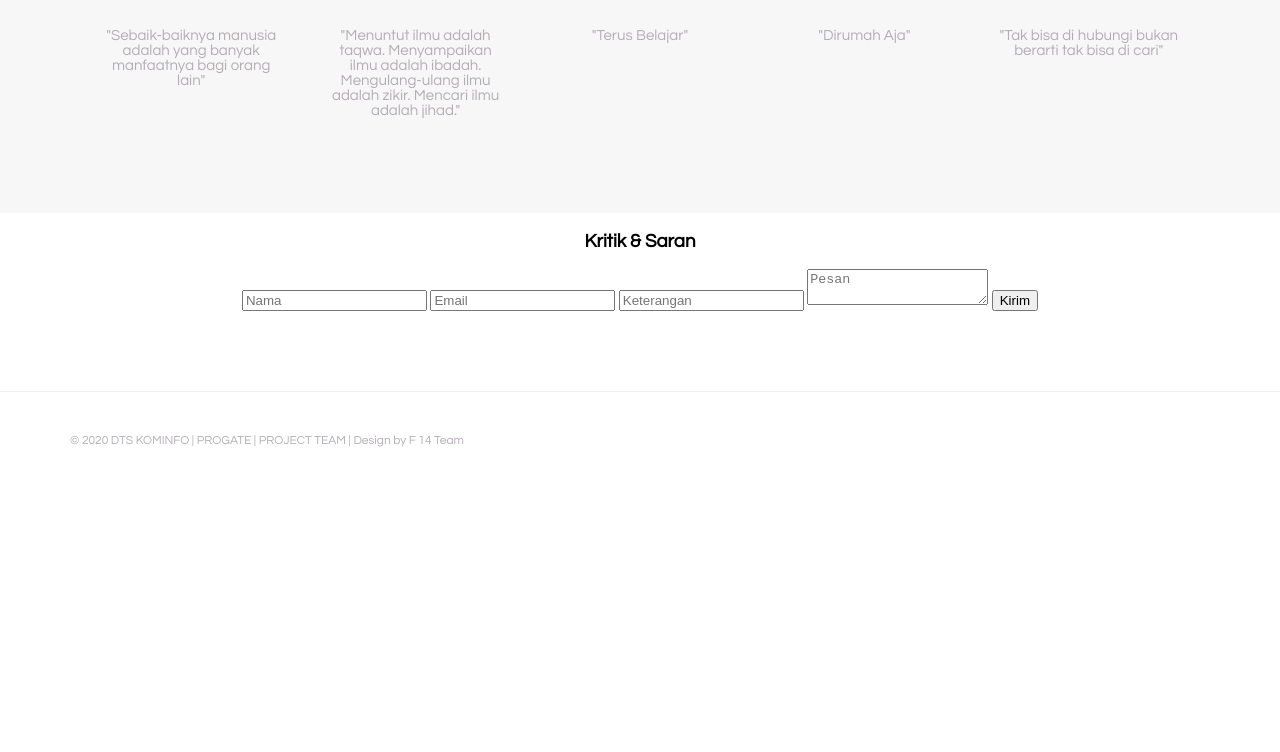
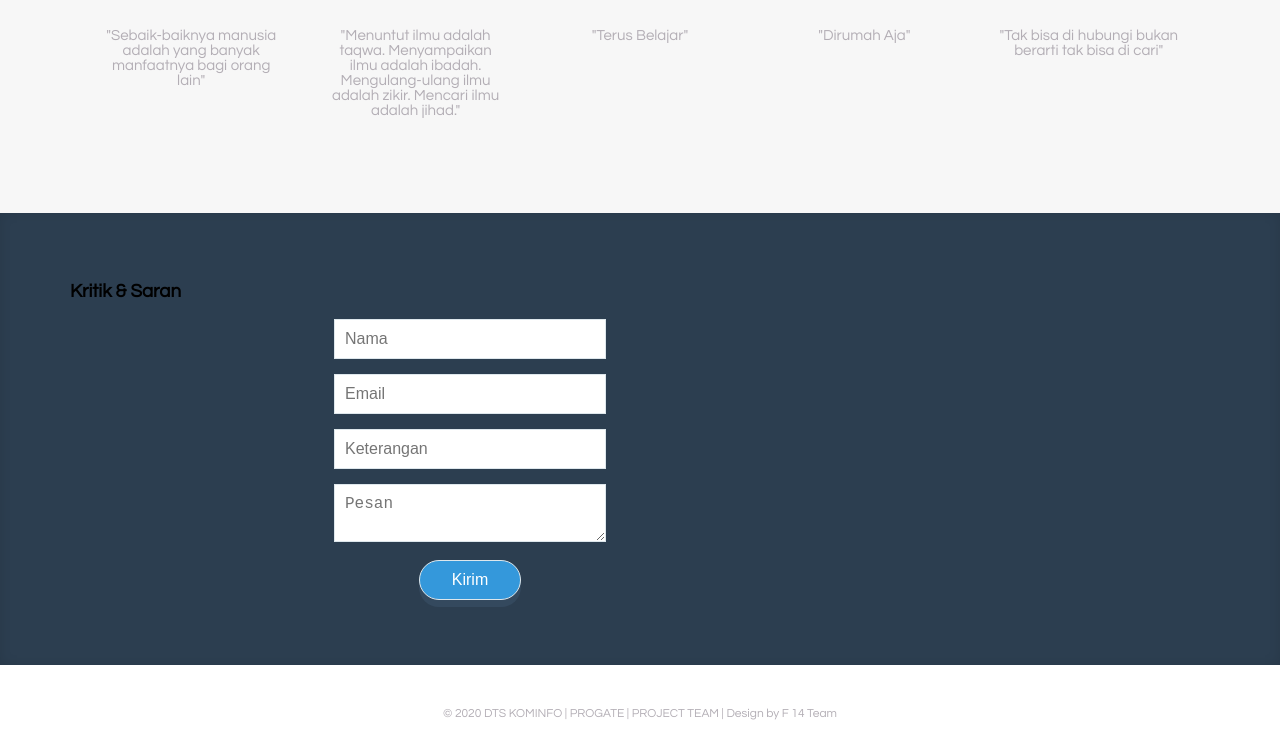
Before and after one commit to mhmdrizalm-dev/mhmdrizalm-dev.github.io, a plain HTML site: page index.html in a window 1280 px wide. Shown: the part 908-1660 px from the top of the page. Before the commit the page ends 1387 px from the top, so only its background shows below. Drawn offline with Linux system fonts and the light colour scheme.

Commit message:
Update stylesheet.css

```diff
--- a/stylesheet.css
+++ b/stylesheet.css
@@ -190,37 +190,63 @@ img {
   text-align:center;
 }
 
-.heading h3 {
-  font-weight: normal;
+
+.message-wrapper{
+  background-color:rgba(44, 62, 80,1.0);
+  padding: 50px 0px;
+  box-shadow: inset 0px 0px 12px 0px rgba(0, 0, 0, 0.1);
 }
 
-.message-wrapper {
-  border-bottom: 1px solid #eee;
-  padding-bottom: 80px;
-  text-align: center;
+.section-title{
+  font-weight: bold;
 }
 
-.message {
-  padding: 15px 40px;
-  background-color: #5dca88;
-  cursor: pointer;
-  box-shadow: 0 7px #1a7940;
+.contact-form {
+  /* float: right; */
+  padding-left:300px;
+  width: 50%;
+  text-align: center;
+
 }
 
-.message:active {
+input, textarea {
+    width:80%;
+    margin-bottom: 15px;
+    padding:10px;
+    font-size:16px;
+    border:1px solid #dee7ec;
+
+}
+
+.contact-btn {
+  width: 30%;
+  background-color: rgba(52, 152, 219,1.0);
+  border: 1;
+  border-radius: 20px;
+  padding: 10px 10px;
+  color: #fff;
+  transition: 0.5s;
+  box-shadow: 0 7px rgba(52, 73, 94,1.0);
+}
+
+.contact-btn:hover {
+
+  cursor: pointer;
+}
+
+.contact-btn:active {
   position: relative;
   top: 7px;
   box-shadow: none;
 }
 
+
 /* CSS Footer  */
-footer img {
-  width: 125px;
-}
 
 footer p {
   color: #b3aeb5;
   font-size: 12px;
+  text-align: center;
 }
 
 footer {
```
